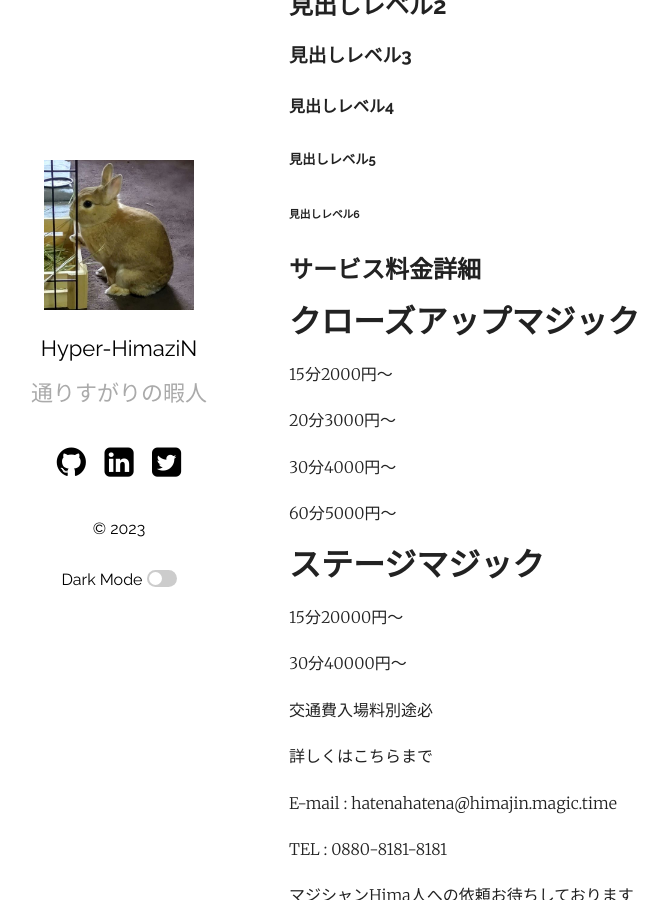
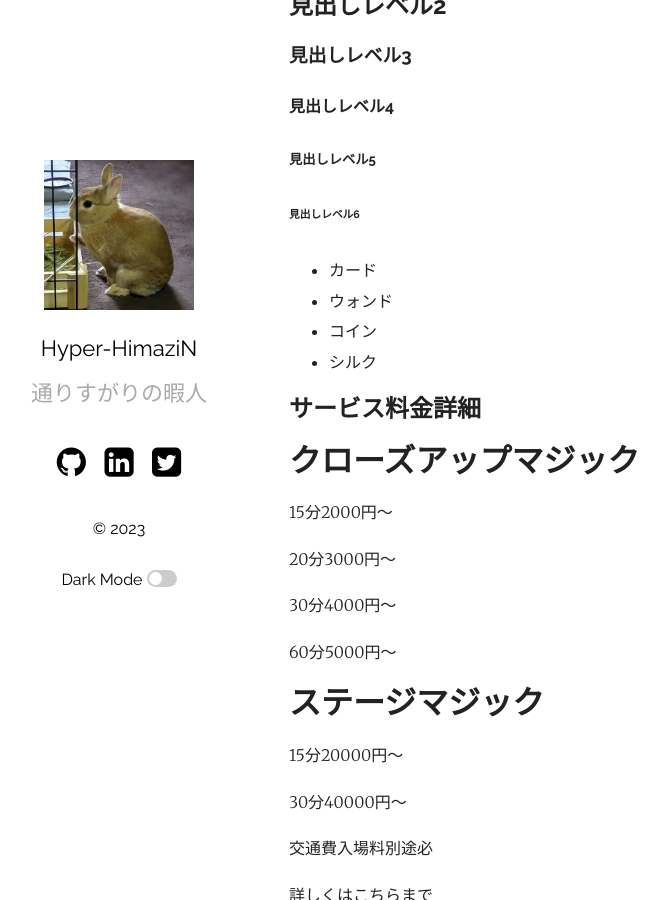
Before and after one commit to S-All11/S-All11.github.io, a Jekyll site: the page built from _posts/2023-04-28-Test1.md, in a window 1280 px wide and 900 px high, scrolled down 398 px. Shown: the whole window, without its empty margins (66-734 px from the left). Built offline with Jekyll 4.4.1, drawn with Linux system fonts in a browser that asks for light colours.

Commit message:
箇条書き追記

```diff
--- a/_posts/2023-04-28-Test1.md
+++ b/_posts/2023-04-28-Test1.md
@@ -17,6 +17,11 @@ categories:
 #### 見出しレベル4
 ##### 見出しレベル5
 ###### 見出しレベル6
+
+- カード
+- ウォンド
+- コイン
+- シルク
 
 ## サービス料金詳細
 
```
